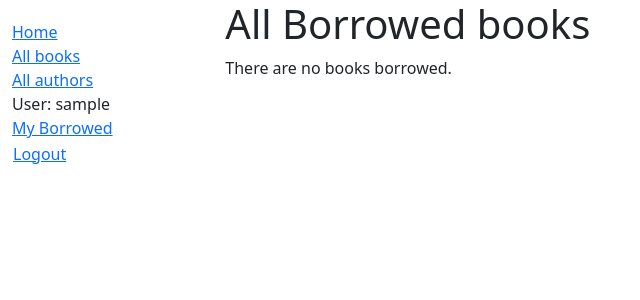
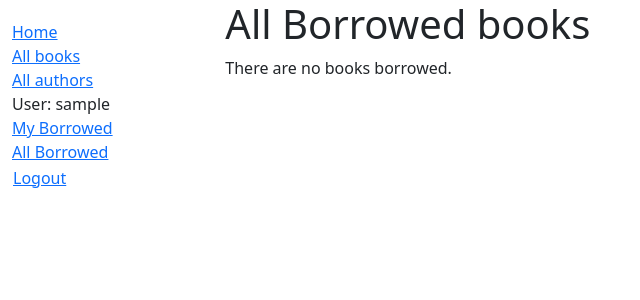
Before and after one commit to MaximFarmingdale/django_local_library, a Django app: page /catalog/allbooks/ in a window 1280 px wide. Shown: the top 300 px of the page, without its empty margins (0-640 px from the left). Run offline with Django 5.2, Linux system fonts and the light colour scheme; the visitor is signed in with stand-in values (Sample User, id 1); data that the repository does not hold is empty.

Commit message:
base_generic.html: added a sidebar option for librarians to see all borrowed books

```diff
--- a/locallibrary/catalog/templates/base_generic.html
+++ b/locallibrary/catalog/templates/base_generic.html
@@ -26,6 +26,7 @@
                             <li>User: {{ user.get_username }}</li>
 
                             <li> <a href="{% url 'my-borrowed' %}">My Borrowed</a></li>
+                            {%if perms.catalog.can_mark_returned %}<li> <a href = "{% url 'all-borrowed'%}">All Borrowed</a></li>{% endif %}
                             <li>
                                 <form id='logout-form' method='post' action="{% url 'logout' %}">
                                     {% csrf_token %}
```
